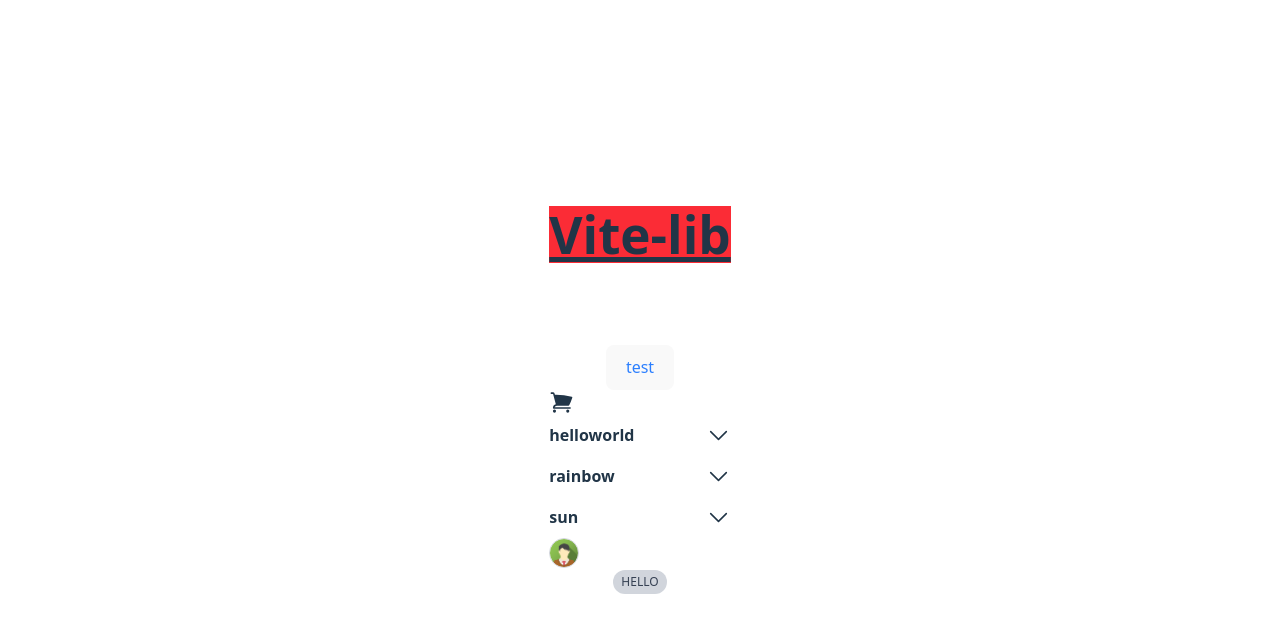
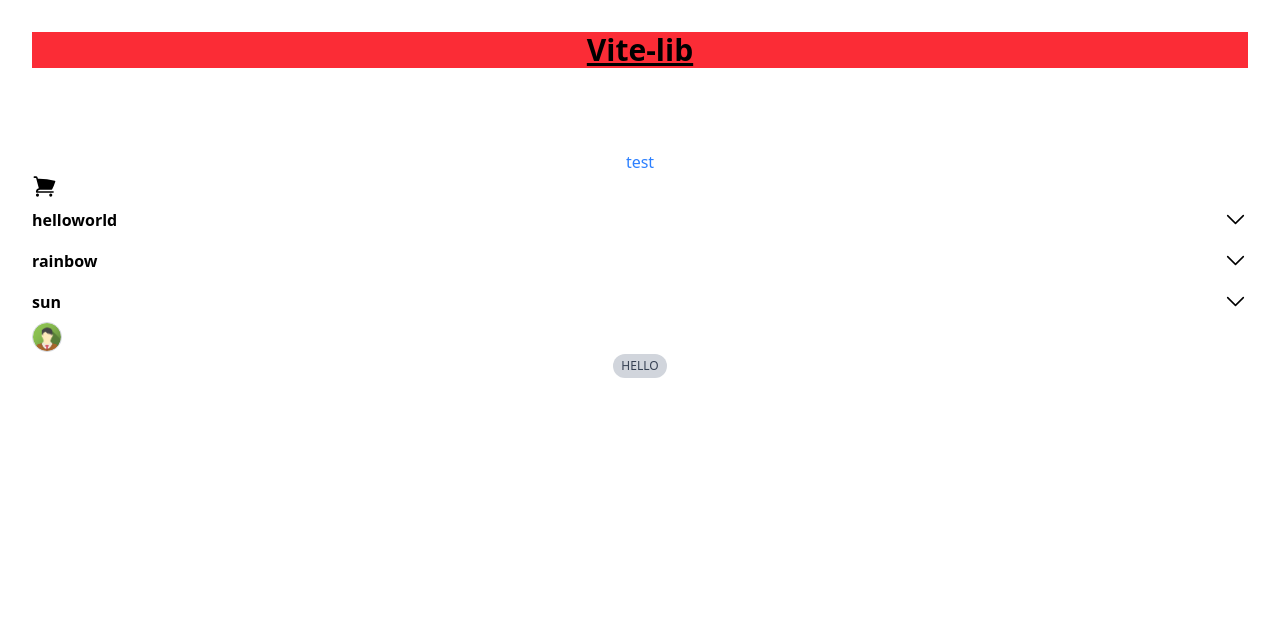
Before and after one commit to clarklindev/vite-lib, a React (Vite) app: page / in a window 1280 px wide. Shown: the top 632 px of the page. Built offline with nearby package versions, Linux system fonts and the light colour scheme.

Commit message:
remove default styling

```diff
--- a/src/index.css
+++ b/src/index.css
@@ -1,70 +1 @@
-@import "tailwindcss";
-
-:root {
-  font-family: system-ui, Avenir, Helvetica, Arial, sans-serif;
-  line-height: 1.5;
-  font-weight: 400;
-
-  color-scheme: light dark;
-  color: rgba(255, 255, 255, 0.87);
-  background-color: #242424;
-
-  font-synthesis: none;
-  text-rendering: optimizeLegibility;
-  -webkit-font-smoothing: antialiased;
-  -moz-osx-font-smoothing: grayscale;
-}
-
-a {
-  font-weight: 500;
-  color: #646cff;
-  text-decoration: inherit;
-}
-a:hover {
-  color: #535bf2;
-}
-
-body {
-  margin: 0;
-  display: flex;
-  place-items: center;
-  min-width: 320px;
-  min-height: 100vh;
-}
-
-h1 {
-  font-size: 3.2em;
-  line-height: 1.1;
-}
-
-button {
-  border-radius: 8px;
-  border: 1px solid transparent;
-  padding: 0.6em 1.2em;
-  font-size: 1em;
-  font-weight: 500;
-  font-family: inherit;
-  background-color: #1a1a1a;
-  cursor: pointer;
-  transition: border-color 0.25s;
-}
-button:hover {
-  border-color: #646cff;
-}
-button:focus,
-button:focus-visible {
-  outline: 4px auto -webkit-focus-ring-color;
-}
-
-@media (prefers-color-scheme: light) {
-  :root {
-    color: #213547;
-    background-color: #ffffff;
-  }
-  a:hover {
-    color: #747bff;
-  }
-  button {
-    background-color: #f9f9f9;
-  }
-}
+@import 'tailwindcss';
```
